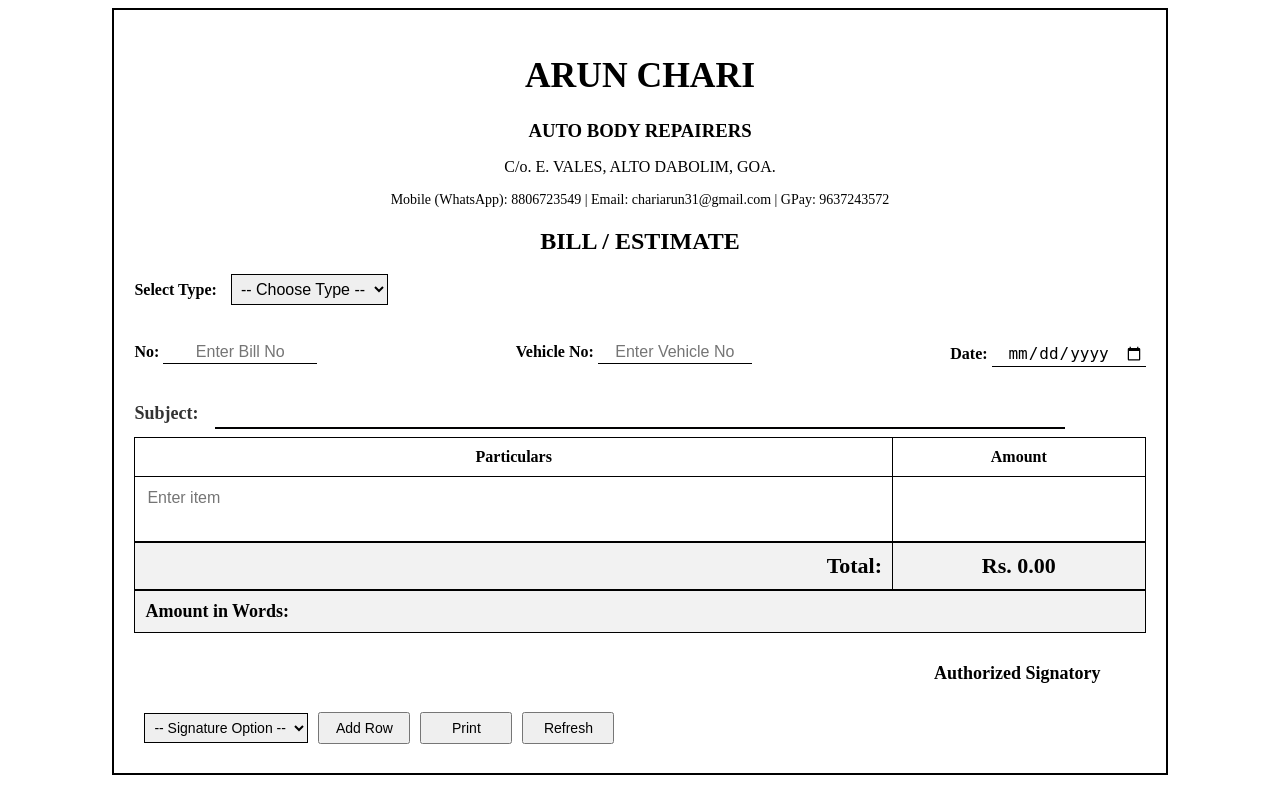
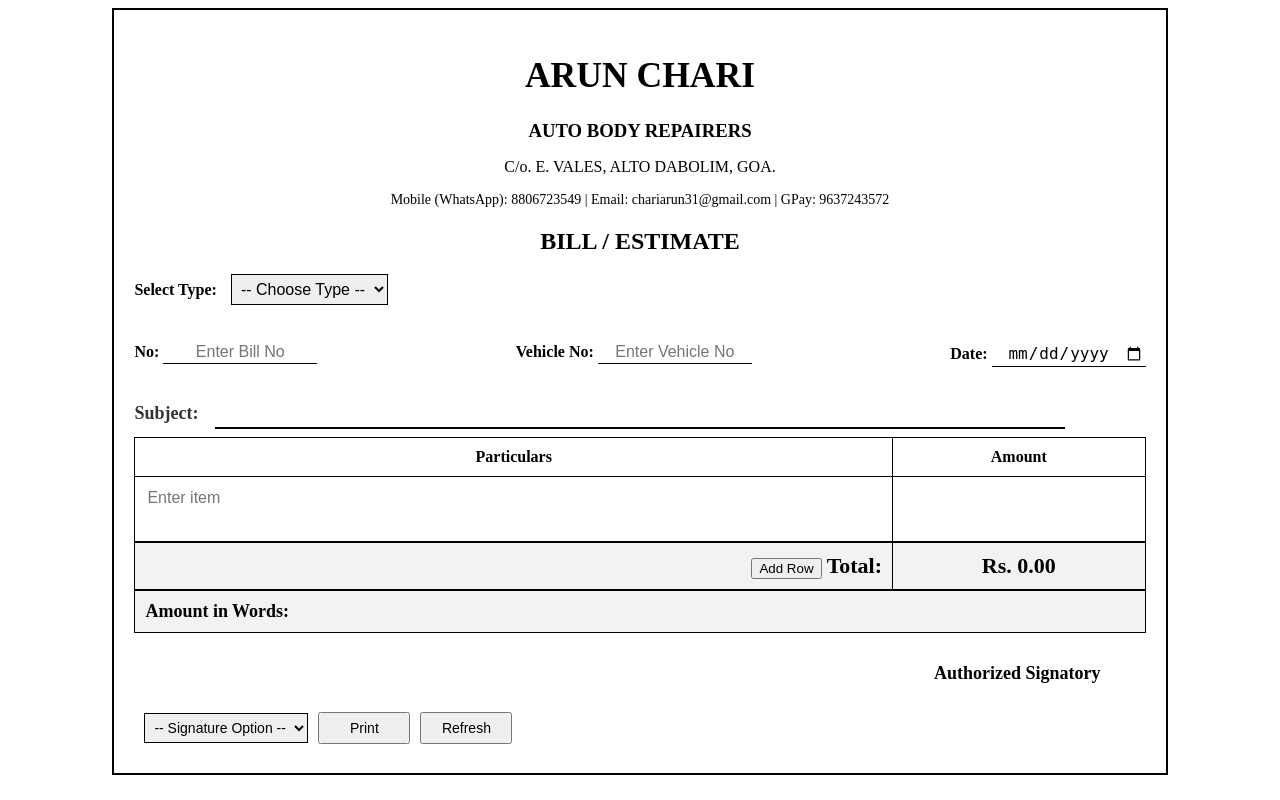
Before and after one commit to aavichari24/Bill_estimate_project, a Flask app: page / in a window 1280 px wide. Run offline with Flask 3, Linux system fonts and the light colour scheme.

Commit message:
Update index.html

```diff
--- a/templates/index.html
+++ b/templates/index.html
@@ -69,7 +69,10 @@
                     </tbody>
                     <tfoot>
                         <tr>
-                            <td id="total-1"><strong>Total:</strong></td>
+
+                            <td id="total-1">
+                                <button class="butt" onclick="addRow()">Add Row</button>
+                                <strong>Total:</strong></td>
                             <td id="total-2"><strong>Rs. <span id="total_amount">0.00</span></strong></td>
                         </tr>
                         <tr>
@@ -105,7 +108,7 @@
                         </select>
                     </div>
                     <div class="button-group">
-                        <button class="small-btn" onclick="addRow()">Add Row</button>
+
                         <button id="printButton" class="small-btn" onclick="printBill()">Print</button>
                         <button class="small-btn" onclick="location.reload()">Refresh</button>
                     </div>
@@ -217,4 +220,4 @@
 
 
 </body>
-</html>
+        </html>
```
